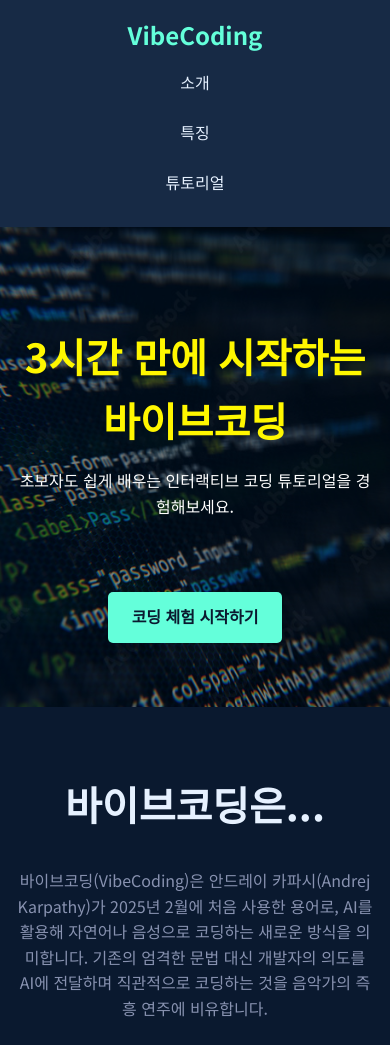
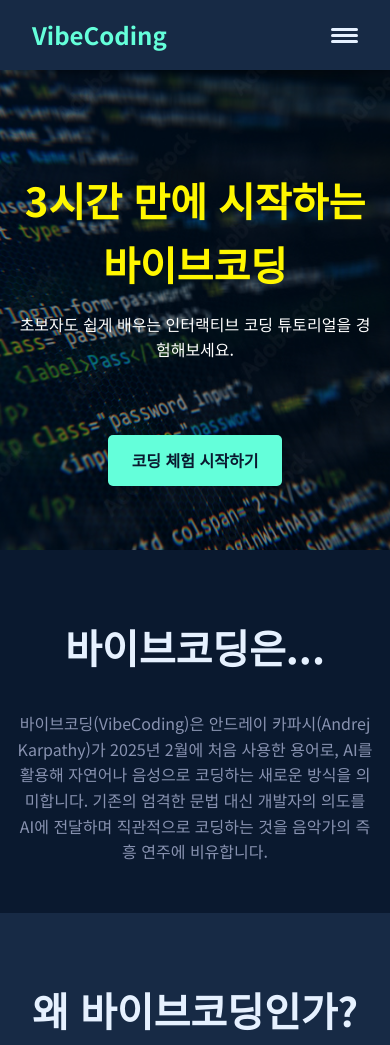
Before and after one commit to junfilms/VibecodingGuide, a plain HTML site: page index.html in a window 390 px wide. Shown: the top 1045 px of the page. Drawn offline with Linux system fonts and the light colour scheme.

Commit message:
Add files via upload

```diff
--- a/css/style.css
+++ b/css/style.css
@@ -53,6 +53,64 @@
 nav a:hover {
     color: var(--highlight-color);
 }
+
+/* Navigation Toggle */
+.nav-toggle {
+    display: none; /* Hidden by default */
+    background: transparent;
+    border: 0;
+    cursor: pointer;
+    padding: 0;
+    width: 2em;
+    height: 2em;
+    z-index: 9999;
+    /* Flex to center hamburger */
+    align-items: center;
+    justify-content: center;
+}
+
+.hamburger {
+    display: block;
+    position: relative;
+    width: 2em;
+    height: 3px;
+    background: var(--white-color);
+    border-radius: 1em;
+    transition: transform 250ms ease-in-out;
+}
+
+.hamburger::before,
+.hamburger::after {
+    content: '';
+    position: absolute;
+    left: 0;
+    width: 100%;
+    height: 100%;
+    background: var(--white-color);
+    border-radius: 1em;
+    transition: transform 250ms ease-in-out;
+}
+
+.hamburger::before {
+    bottom: 6px;
+}
+
+.hamburger::after {
+    top: 6px;
+}
+
+.nav-open .hamburger {
+    transform: rotate(.625turn);
+}
+
+.nav-open .hamburger::before {
+    transform: rotate(90deg) translateX(-6px);
+}
+
+.nav-open .hamburger::after {
+    opacity: 0;
+}
+
 
 /* Main Content */
 main {
@@ -192,16 +250,34 @@
         padding: 0;
     }
 
+    /* Keep nav side-by-side */
     nav {
-        flex-direction: column;
+        /* Re-establish flex properties for mobile header */
+        display: flex;
+        justify-content: space-between;
         align-items: center;
     }
 
-    nav ul {
+    #primary-navigation {
+        display: none;
+        position: absolute;
+        top: 100%;
+        left: 0;
+        right: 0;
+        background: var(--mid-deep-blue);
         flex-direction: column;
-        text-align: center;
-        padding: 0;
-        margin-top: 1rem;
+        align-items: center;
+        gap: 1rem;
+        padding: 2rem 0;
+        box-shadow: 0 2px 10px rgba(0, 0, 0, 0.5);
+    }
+
+    #primary-navigation.nav-open {
+        display: flex;
+    }
+
+    .nav-toggle {
+        display: flex; /* Show and center on mobile */
     }
 
     .hero h1 {
--- a/index.html
+++ b/index.html
@@ -13,7 +13,10 @@
     <header>
         <nav>
             <div class="logo">VibeCoding</div>
-            <ul>
+            <button class="nav-toggle" aria-label="toggle navigation">
+                <span class="hamburger"></span>
+            </button>
+            <ul id="primary-navigation">
                 <li><a href="#about">소개</a></li>
                 <li><a href="#features">특징</a></li>
                 <li><a href="#tutorial">튜토리얼</a></li>
--- a/js/script.js
+++ b/js/script.js
@@ -66,3 +66,15 @@
             window.location.href = 'tutorial.html';
         });
     }
+
+// Navigation toggle
+const navToggle = document.querySelector('.nav-toggle');
+const primaryNav = document.querySelector('#primary-navigation');
+const nav = document.querySelector('nav');
+
+if (navToggle) {
+    navToggle.addEventListener('click', () => {
+        primaryNav.classList.toggle('nav-open');
+        nav.classList.toggle('nav-open');
+    });
+}
```
Also changed, not shown: youtubers.html (+5 -0 lines).
